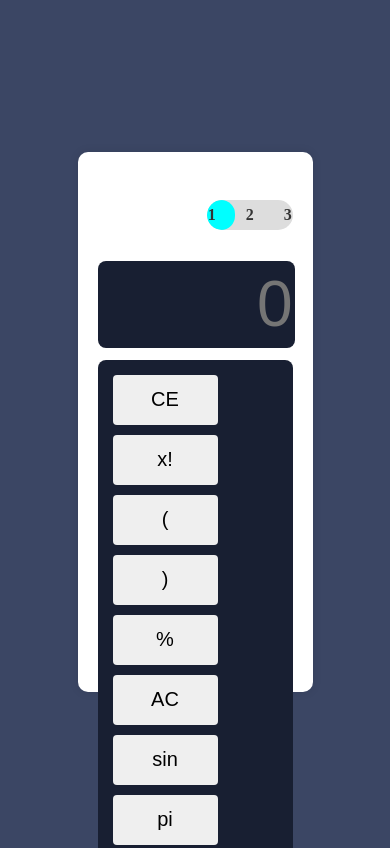
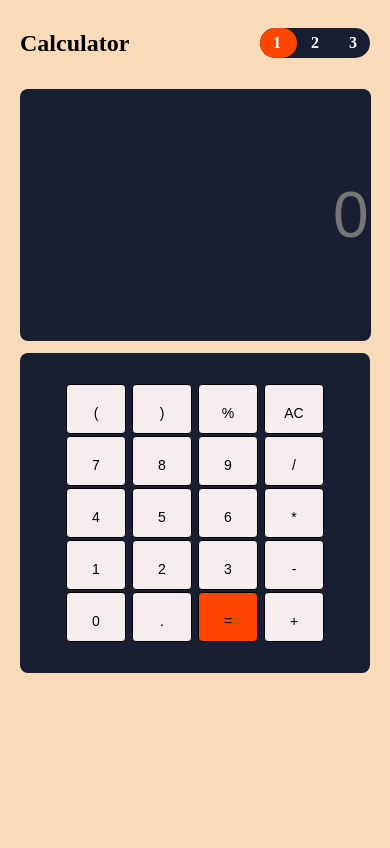
Before and after one commit to kevin2807-cmd/Final-Project-BST-2024, a plain HTML site: page index.html in a window 390 px wide. Shown: the top 848 px of the page. Drawn offline with Linux system fonts and the light colour scheme; files whose address does not match are found by name.

Commit message:
Responsive max-width: 425

```diff
--- a/css/style.css
+++ b/css/style.css
@@ -10,12 +10,14 @@ body{
 .calculator{
     width: 50%;
     height: 500px;
-    background-color: white;
+    background-color: #F9DBBA;
     border-radius: 10px;
     box-shadow: 0 0 10px rgba(0, 0, 0, 0.1);
     padding: 20px;
     display: flex;
     flex-direction: column;
+    box-shadow: 7px 7px 12px #091230,
+                -7px -7px 12px #091230;
 }
 
 .calc-tittle{
@@ -33,7 +35,7 @@ body{
     width: 110px;
     justify-content: center;
     align-items: center;
-    background-color: #ddd;
+    background-color: #181f32;
     border-radius: 20px;
     position: relative;
     overflow: hidden;
@@ -46,7 +48,7 @@ body{
     z-index: 1;
     position: relative;
     font-weight: bold;
-    color: #333;
+    color: white;
     padding: 15px;
 }
 
@@ -57,7 +59,7 @@ input[type="radio"]{
 .toggle-indicator
 {
     position: absolute;
-    background-color: aqua;
+    background-color: orangered;
     width: 33.33%;
     height: 100%;
     border-radius: 20px;
@@ -121,9 +123,23 @@ input[type="radio"]{
     outline: none;
     margin: 5px;
     border-radius: 4px;
+    background-color: #F5EDED;
+    box-shadow: 0px 5px bl
 }
 
-@media only screen and (max-width: 320px){
+.row button:hover {
+    box-shadow: inset 5px 5px 8px rgba(16, 16, 16, .1),
+        inset -5px -5px 8px #fff;
+    background: #fff;
+}
+
+#eval {
+    background-color: orangered;
+    box-shadow: 5px green;
+}
+
+
+@media only screen and (max-width: 425px){
     .calculator{
         width: 100%;
         height: 100%;
@@ -131,7 +147,8 @@ input[type="radio"]{
     }
 
     .calc-container{
-        padding: 0;
+        padding: 10px;
+        height: 320px;
     }
 
     .for-pc{
@@ -139,9 +156,10 @@ input[type="radio"]{
     }
 
     .calc-container .row button{
-        width: 65px;
-        height: 45px;
+        width: 60px;
+        height: 50px;
         margin: 1px 1px;
+        padding-block: 20px;
         font-size: 14px;
         box-shadow: none;
         border : 1px solid black;
--- a/index.html
+++ b/index.html
@@ -10,7 +10,7 @@
     <div class="calculator">
         <div class="calc-tittle">
             <div class="calc-text">
-                <h2 style="color: white">Calculator</h2>
+                <h2>Calculator</h2>
             </div>
             <div class="theme-toggle">
                     <label class="toggle-option" for="theme-toggle-1">1</label>
@@ -30,12 +30,12 @@
 
         <div class="calc-container">
             <div class="row">
-                <button class="for-pc" onclick="backspc()">CE</button>
+                <button id="backspace-btn" class="for-pc" onclick="backspc()">CE</button>
                 <button class="for-pc" onclick="fact()">x!</button>
                 <button class="btn">(</button>
                 <button class="btn">)</button>
                 <button onclick="div100()">%</button>
-                <button onclick="screen.value=''">AC</button>
+                <button id="clear-button" onclick="screen.value=''">AC</button>
             </div>
             <div class="row">
                 <button class="for-pc" onclick="sin()">sin</button>
```
